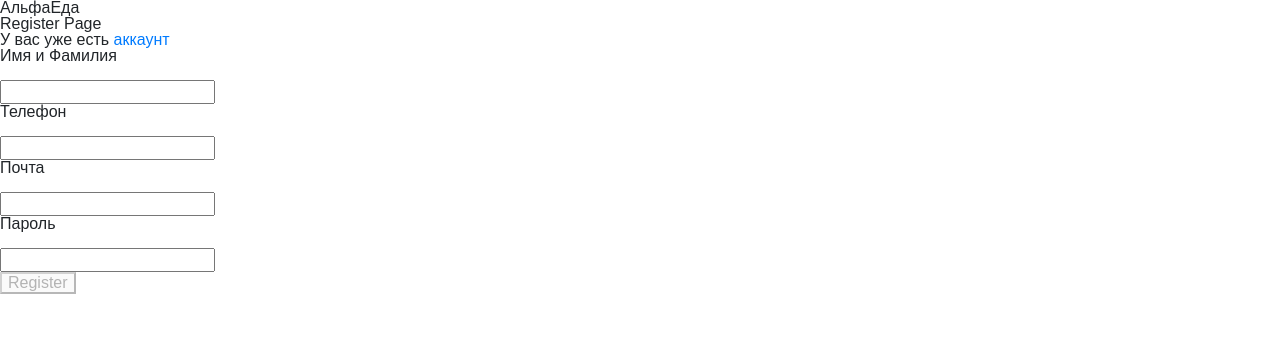
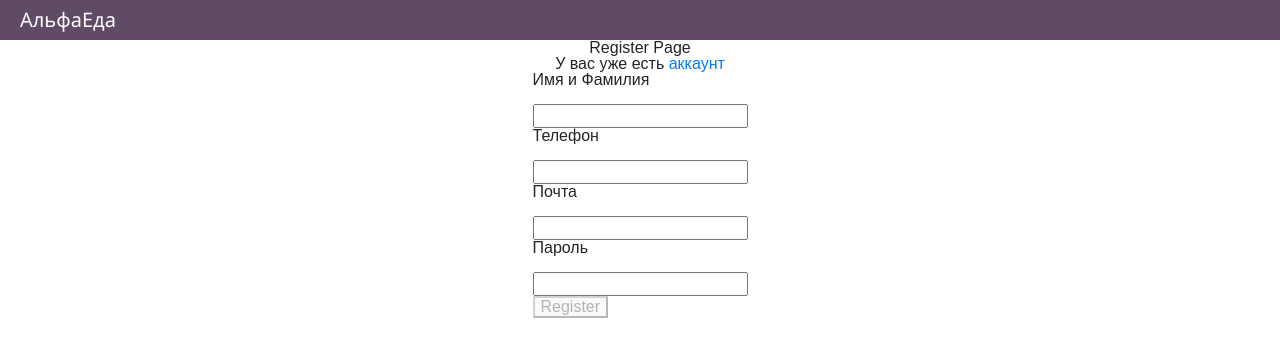
Before and after one commit to andrysazonov/alfa_food, a React (Create React App) app in the folder AlfaFoodBack/ClientApp/: page /register in a window 1280 px wide. Shown: the top 356 px of the page. Built offline with nearby package versions, Linux system fonts and the light colour scheme.

Commit message:
начал стили

```diff
--- a/AlfaFoodBack/ClientApp/src/App.tsx
+++ b/AlfaFoodBack/ClientApp/src/App.tsx
@@ -19,7 +19,7 @@ const AppContainer: React.FC<MapPropsType> = ({loggedInUser}) => {
         <div className="wrapper">
             <NavBar/>
             <Switch>
-
+                <div className='page-layout'>
                 <PublicRoute
                     loggedInUser={loggedInUser}
                     component={AuthLayout}
@@ -27,7 +27,7 @@ const AppContainer: React.FC<MapPropsType> = ({loggedInUser}) => {
                 {/* <PrivateRoute
                     loggedInUser={loggedInUser}
                 /> */}
-
+</div>
 
             </Switch>
         </div>
--- /dev/null
+++ b/AlfaFoodBack/ClientApp/src/components/NavBar/index.scss
@@ -0,0 +1,13 @@
+.nav-bar {
+  height: 20px;
+  padding: 20px;
+  color: white;
+  width: 100%;
+  background-color: #5f4b66;
+  display: flex;
+  align-items: center;
+  .title {
+    font-family: "Segoe UI", Tahoma, Geneva, Verdana, sans-serif;
+    font-size: 20px;
+  }
+}
--- a/AlfaFoodBack/ClientApp/src/components/NavBar/index.tsx
+++ b/AlfaFoodBack/ClientApp/src/components/NavBar/index.tsx
@@ -1,11 +1,12 @@
-import * as React from 'react';
-
-interface INavBarProps {
-}
+import * as React from "react";
+import "./index.scss";
+interface INavBarProps {}
 
 const NavBar: React.FunctionComponent<INavBarProps> = (props) => {
   return (
-      <div>АльфаЕда </div>
+    <div className="nav-bar">
+      <div className="title">АльфаЕда </div>
+    </div>
   );
 };
 
--- /dev/null
+++ b/AlfaFoodBack/ClientApp/src/components/Register/index.scss
@@ -0,0 +1,8 @@
+.page-form{
+    display: flex;
+    flex-direction: column;
+    align-items: center;
+}
+.page-main-form{
+
+}
--- a/AlfaFoodBack/ClientApp/src/components/Register/index.tsx
+++ b/AlfaFoodBack/ClientApp/src/components/Register/index.tsx
@@ -1,24 +1,23 @@
-import React from 'react'
+import React from "react";
 import useDocumentTitle from "../../hooks/useDocumentTitle";
 import { useDispatch } from "react-redux";
 import { Link } from "react-router-dom";
-import {InjectedFormProps, reduxForm, Field} from "redux-form";
-import { register} from '../../redux/reducers/authReducer'
+import { InjectedFormProps, reduxForm, Field } from "redux-form";
+import { register } from "../../redux/reducers/authReducer";
 
-import { required} from "../../utils/validators";
-import normalizePhone from "../../utils/normalize"
-
-
+import { required } from "../../utils/validators";
+import normalizePhone from "../../utils/normalize";
+import "./index.scss";
 
 type RegisterFormOwnProps = {
-    onSubmit: (data: any) => void
-}
+  onSubmit: (data: any) => void;
+};
 
 const renderField = ({
   input,
   label,
   type,
-                         meta: { touched, error, warning }
+  meta: { touched, error, warning },
 }: any) => (
   <div>
     <label>{label}</label>
@@ -29,15 +28,17 @@ const renderField = ({
           (warning && <span>{warning}</span>))}
     </div>
   </div>
-)
+);
 
-
-
-
-const RegisterForm: React.FC<InjectedFormProps<RegisterFormValuesType,RegisterFormOwnProps> & RegisterFormOwnProps> = (props) => {
+const RegisterForm: React.FC<
+  InjectedFormProps<RegisterFormValuesType, RegisterFormOwnProps> &
+    RegisterFormOwnProps
+> = (props) => {
   const { pristine, submitting, handleSubmit, onSubmit } = props;
 
   return (
+
+      <div className="page-main-form">
         <form onSubmit={handleSubmit(onSubmit)}>
           <div>
             <label htmlFor="username">Имя и Фамилия</label>
@@ -51,7 +52,7 @@ const RegisterForm: React.FC<InjectedFormProps<RegisterFormValuesType,RegisterFo
           <div>
             <label htmlFor="phone">Телефон</label>
             <Field
-                    placeholder={'NNN-NNN-NNNN'}
+              placeholder={"NNN-NNN-NNNN"}
               name="phone"
               component={renderField}
               type="text"
@@ -77,42 +78,47 @@ const RegisterForm: React.FC<InjectedFormProps<RegisterFormValuesType,RegisterFo
               validate={[required]}
             />
           </div>
-            <button type="submit" disabled={pristine || submitting}>Register</button>
+          <button type="submit" disabled={pristine || submitting}>
+            Register
+          </button>
         </form>
-    )
-}
+      </div>
+
+  );
+};
 
 type RegisterFormValuesType = {
-    username: string,
-    phone: string,
-    email: string,
-    password: string
-}
+  username: string;
+  phone: string;
+  email: string;
+  password: string;
+};
 
-
-const RegisterReduxForm = reduxForm<RegisterFormValuesType, RegisterFormOwnProps>({form: "registerForm"})(RegisterForm)
-
+const RegisterReduxForm = reduxForm<
+  RegisterFormValuesType,
+  RegisterFormOwnProps
+>({ form: "registerForm" })(RegisterForm);
 
 const Register: React.FC = () => {
+  useDocumentTitle("Регистрация");
 
+  const dispatch = useDispatch();
 
-    useDocumentTitle("Регистрация")
-
-    const dispatch = useDispatch()
-
-
-    const onSubmit = ( data: RegisterFormValuesType) => {
-        dispatch(register(data.email, data.password, data.phone, data.username))
-    }
+  const onSubmit = (data: RegisterFormValuesType) => {
+    dispatch(register(data.email, data.password, data.phone, data.username));
+  };
 
   return (
     <>
+      <div className="page-form">
         <h3>Register Page</h3>
-            <p>У вас уже есть  <Link to="/login">аккаунт</Link></p>
+        <p>
+          У вас уже есть <Link to="/login">аккаунт</Link>
+        </p>
         <RegisterReduxForm onSubmit={onSubmit} />
+      </div>
     </>
-    )
-}
+  );
+};
 
-
-export default Register
+export default Register;
--- a/AlfaFoodBack/ClientApp/src/styles/main.scss
+++ b/AlfaFoodBack/ClientApp/src/styles/main.scss
@@ -1 +1,6 @@
 @import "./utils/reset";
+
+.page-layout{
+    width:60%;
+    margin: auto;
+}
```
Lines whose indentation alone changed are shown as unchanged.
